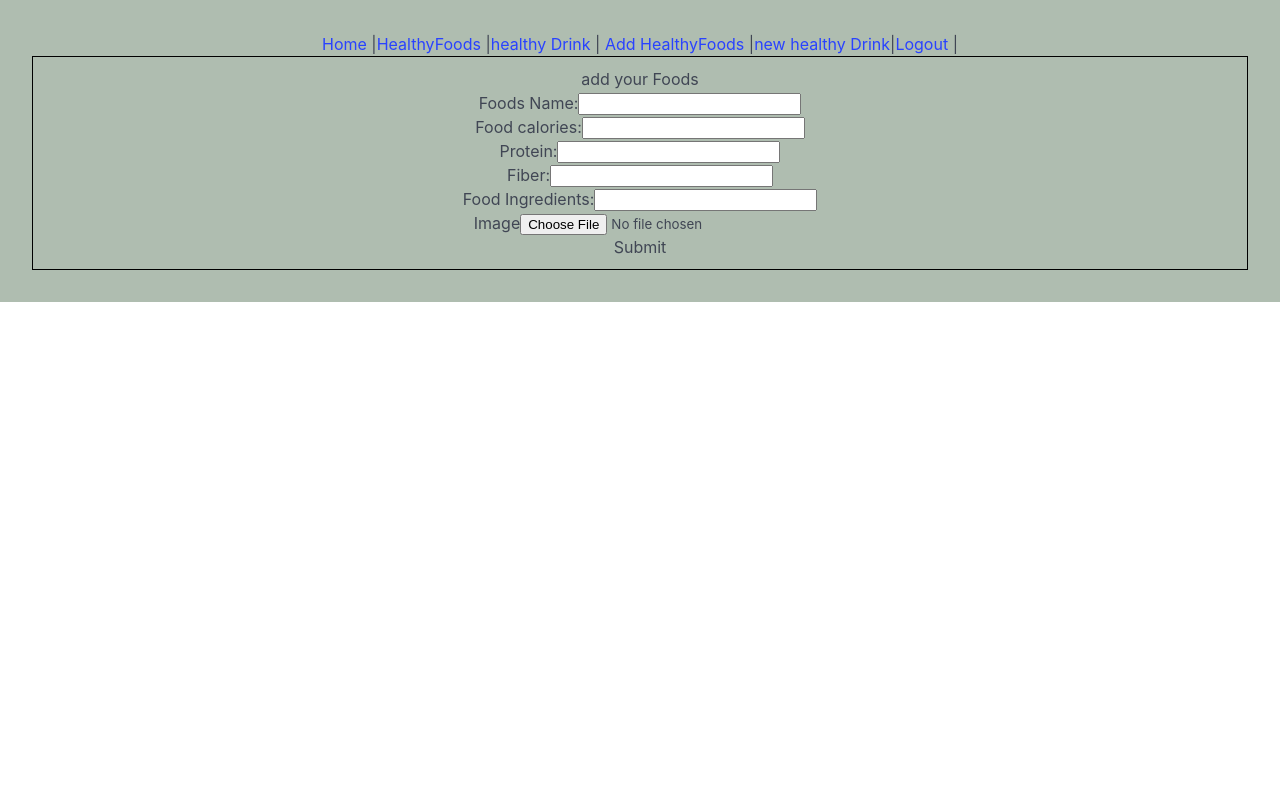
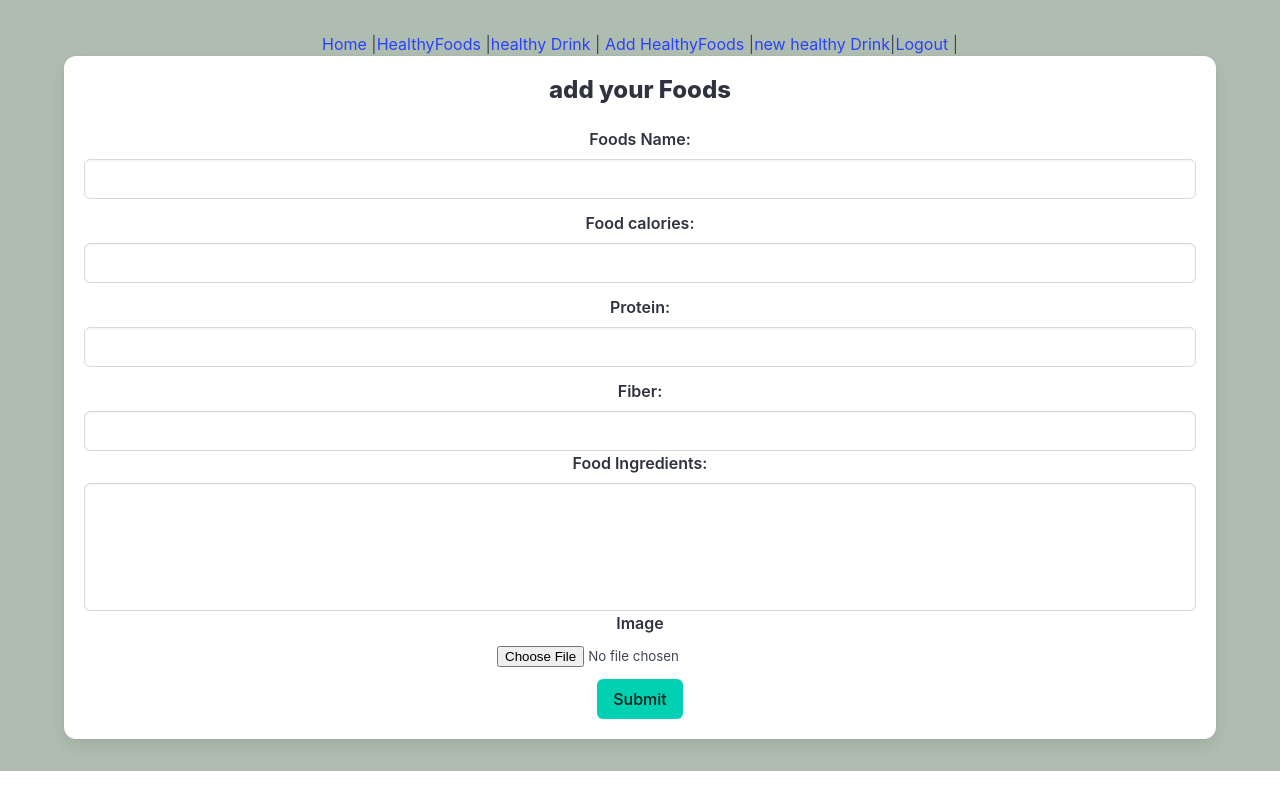
Before and after one commit to shouq3s/healthyFoods-frontend, a React (Vite) app: page /healthyfoods/new in a window 1280 px wide. Built offline with nearby package versions, Linux system fonts and the light colour scheme; no server answers.

Commit message:
add bulma css to foods form

```diff
--- a/src/components/FoodsForm.jsx
+++ b/src/components/FoodsForm.jsx
@@ -2,12 +2,15 @@ import React from 'react'
 
 function FoodsForm(props) {
   return (
-    <div className="custom-list">
-      <h1 >{props.nameverb} your Foods</h1>
+    <div className="container">
+      <div className="box">
+      <h1 className="title is-4">{props.nameverb} your Foods</h1>
       <form onSubmit={props.handleSubmit}>
-                <div>
-                    <label htmlFor='foodName'>Foods Name:</label>
+
+                <div className="field">
+                    <label className="label" htmlFor='foodName'>Foods Name:</label>
                     <input
+                        className="input"
                         id='foodName'
                         name='foodName'
                         required
@@ -17,9 +20,10 @@ function FoodsForm(props) {
                         />
 
                         </div>
-                     <div>
-                    <label htmlFor='calories'>Food calories:</label>
+                     <div className="field">
+                    <label className="label" htmlFor='calories'>Food calories:</label>
                         <input
+                            className="input"
                             id='calories'
                             name='calories'
                             required
@@ -28,9 +32,10 @@ function FoodsForm(props) {
 
                             />
                     </div>
-                    <div>
-                    <label htmlFor='Protien'>Protein:</label>
+                    <div className="field">
+                    <label className="label" htmlFor='Protien'>Protein:</label>
                     <input
+                        className="input"
                         id='Protien'
                         name='Protien'
                         required
@@ -39,9 +44,10 @@ function FoodsForm(props) {
 
                         />
                     </div>
-                    <div>
-                    <label htmlFor='Fiber'>Fiber:</label>
+                    <div className="field">
+                    <label className="label" htmlFor='Fiber'>Fiber:</label>
                     <input
+                        className="input"
                         id='Fiber'
                         name='Fiber'
                         required
@@ -49,27 +55,30 @@ function FoodsForm(props) {
                         onChange={event => props.setFiber(event.target.value)}
 
                         />
-                     <div>
-                    <label htmlFor='Ingredients'>Food Ingredients:</label>
+                     <div className="field">
+                    <label className="label" htmlFor='Ingredients'>Food Ingredients:</label>
                     <input
+                        className="textarea"
                         id='Ingredients'
                         name='Ingredients'
                         required
                         value={props.Ingredients}
                         onChange={event => props.setIngredients(event.target.value)}
                         />
-                      <div>
-                      <label htmlFor='imgUpload'>Image</label>
+                      <div className="field">
+                      <label className="label" htmlFor='imgUpload'>Image</label>
                     <input
+
                         type='file'
                         accept='image/*'
                          onChange={event => props.setImageFile(event.target.files[0])}
                       />
                         </div>
                 </div>
-                <button type='submit'>Submit</button>
+                <button className="button is-primary" type='submit'>Submit</button>
                 </div>
-                </form>
+
+                </form></div>
     </div>
   )
 }
```
